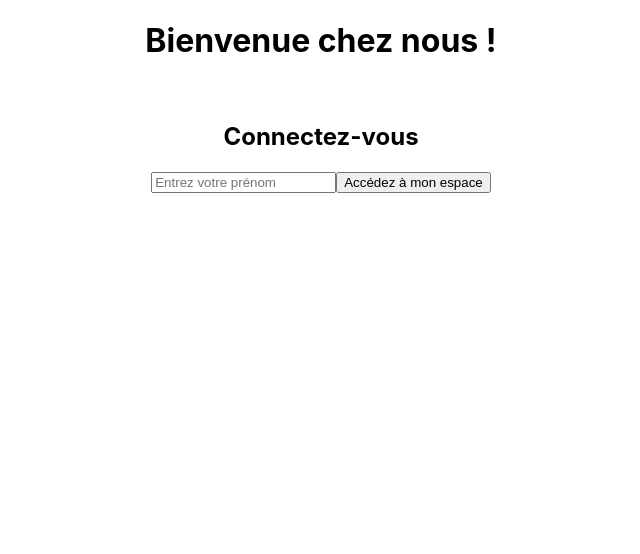
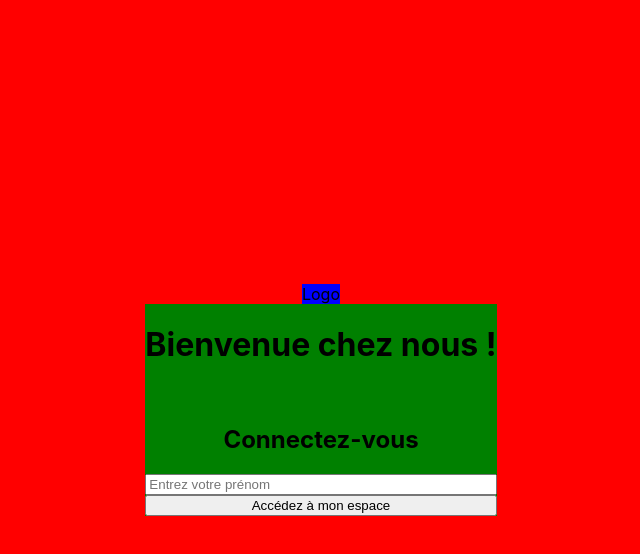
Before and after one commit to bem630/crazee-burger, a React (Create React App) app: page / in a window 1280 px wide. Shown: the top 554 px of the page, without its empty margins (319-959 px from the left). Built offline with nearby package versions, Linux system fonts and the light colour scheme.

Commit message:
💄 F03: LoginPage > Add Layout

```diff
--- a/src/components/pages/login/LoginForm.js
+++ b/src/components/pages/login/LoginForm.js
@@ -1,7 +1,7 @@
 import { useState } from "react"
 import { useNavigate } from "react-router-dom";
-/*import styled from "styled-components";
-import { theme } from "../../../theme";
+import styled from "styled-components";
+/*import { theme } from "../../../theme";
 import { BiSolidUserCircle } from "react-icons/bi";
 import { FaChevronRight } from "react-icons/fa";*/
 
@@ -22,7 +22,7 @@ const LoginForm = () => {
         setInputValue(e.target.value);
       }
     return (
-            <div action="submit" onSubmit={handleSubmit}>
+            <LoginFormStyled action="submit" onSubmit={handleSubmit}>
                 <div>
                   <h1>Bienvenue chez nous !</h1><br />
                   <h2>Connectez-vous</h2>
@@ -32,11 +32,23 @@ const LoginForm = () => {
                   placeholder="Entrez votre prénom" required />
                   <button>Accédez à mon espace </button>
                 </div>
-            </div>
+            </LoginFormStyled>
      );
 }
 
 export default LoginForm;
+const LoginFormStyled = styled.div`
+  background-color: green;
+  div {
+    display: flex;
+    flex-direction: column;
+  }
+
+`;
+
+
+
+
 /*
   const LoginFormStyled = styled.form `
   display: flex;
--- a/src/components/pages/login/LoginPage.js
+++ b/src/components/pages/login/LoginPage.js
@@ -1,3 +1,5 @@
+import styled from "styled-components";
+import Logo from "../../reusale-ui/Logo";
 import LoginForm from "./LoginForm";
 
 const LoginPage = () => {
@@ -6,8 +8,19 @@ const LoginPage = () => {
 
   //affichage (render)
     return (
-        <LoginForm/>
+        <LoginPageStyled>
+          <Logo/>
+          <LoginForm/>
+        </LoginPageStyled>
      );
 }
 
 export default LoginPage;
+const LoginPageStyled = styled.div`
+  background-color: red;
+  height: 100vh;
+  display: flex;
+  flex-direction: column;
+  justify-content: center;
+  align-items: center;
+`;
--- /dev/null
+++ b/src/components/reusale-ui/Logo.js
@@ -0,0 +1,14 @@
+import styled from "styled-components";
+
+const Logo = () => {
+    return (
+        <LogoStyled>Logo</LogoStyled>
+     );
+}
+
+export default Logo;
+
+const LogoStyled = styled.div`
+    background-color: blue;
+
+`;
```
